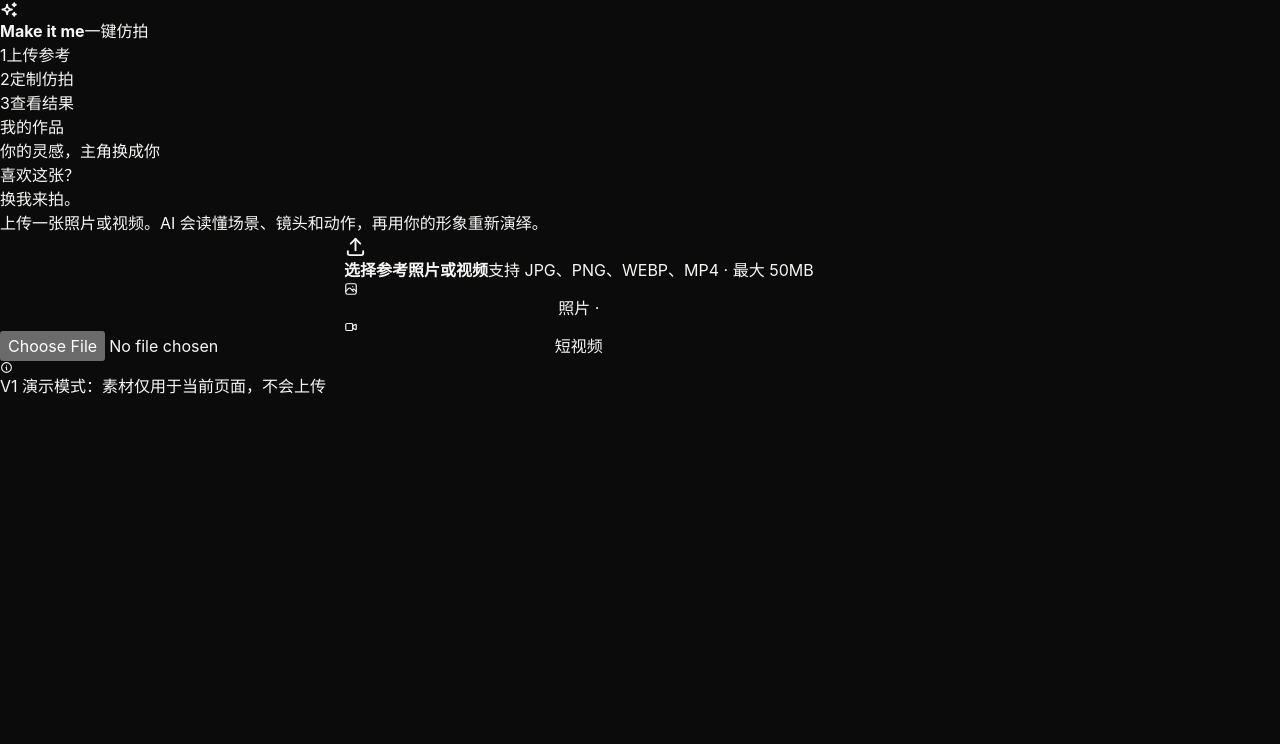
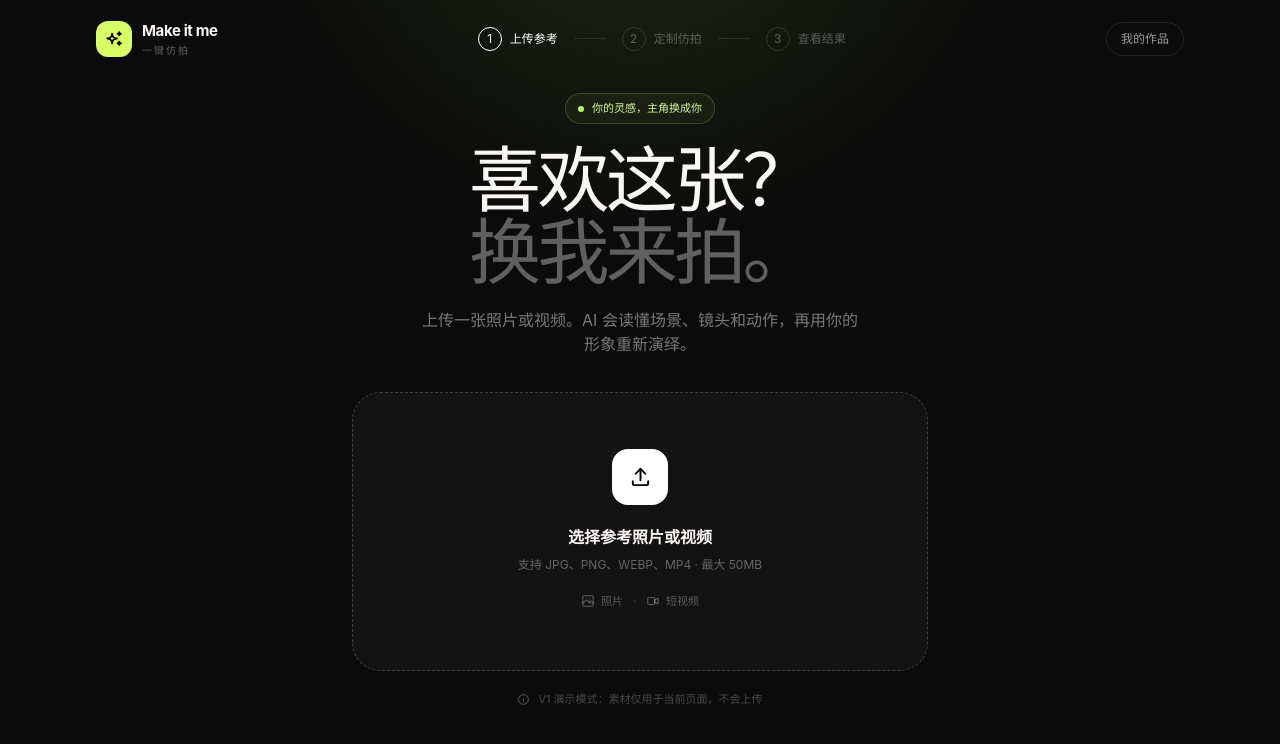
Before and after one commit to zhan-fg/make-it-me, a Next.js app: page / in a window 1280 px wide. Shown: the top 744 px of the page. Built offline with nearby package versions, Linux system fonts and the light colour scheme.

Commit message:
feat: add tailwind.config.ts

```diff
--- /dev/null
+++ b/tailwind.config.ts
@@ -0,0 +1,9 @@
+import type { Config } from "tailwindcss";
+
+const config: Config = {
+  content: ["./app/**/*.{js,ts,jsx,tsx,mdx}", "./components/**/*.{js,ts,jsx,tsx,mdx}"],
+  theme: { extend: {} },
+  plugins: [],
+};
+
+export default config;
```
